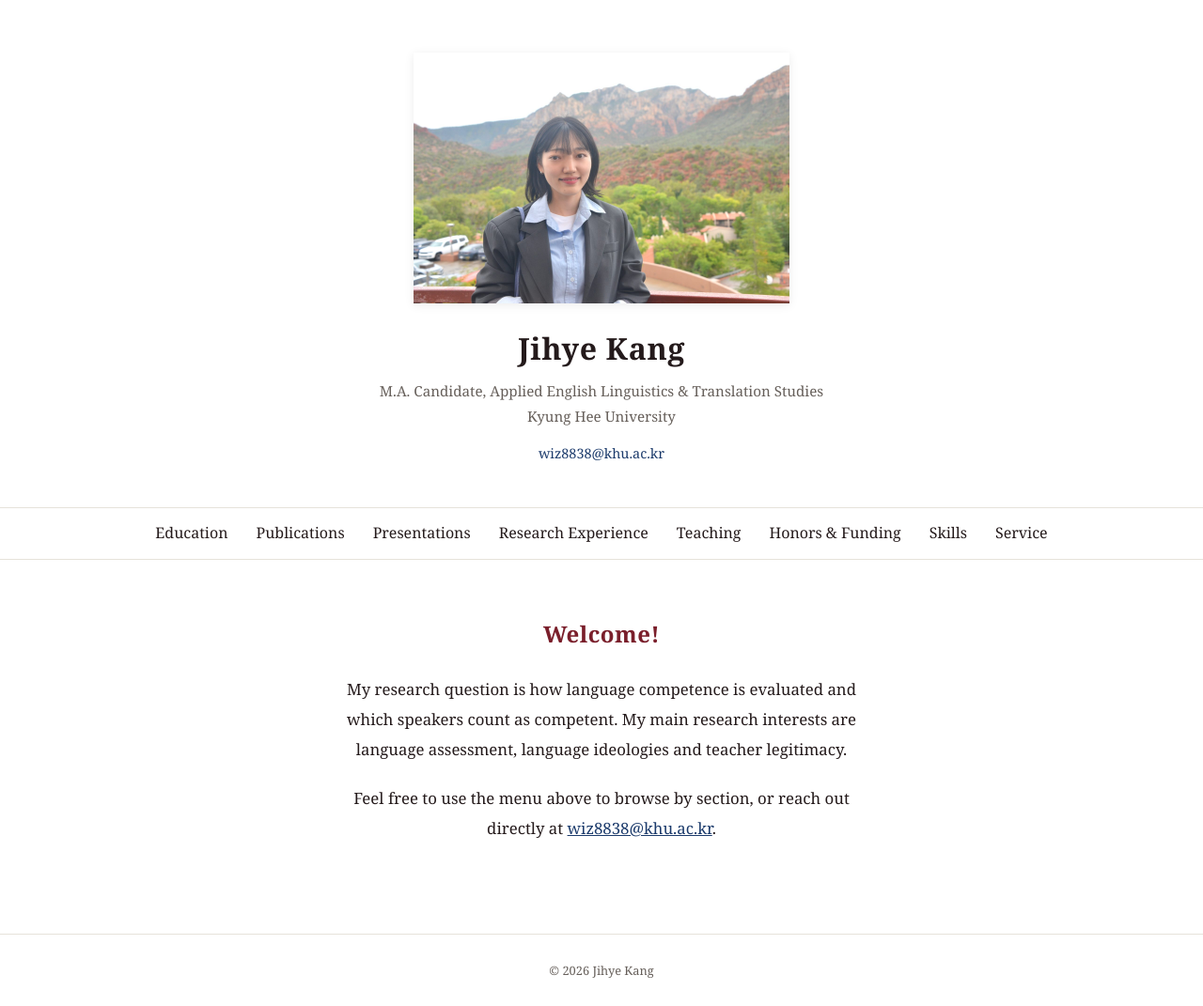
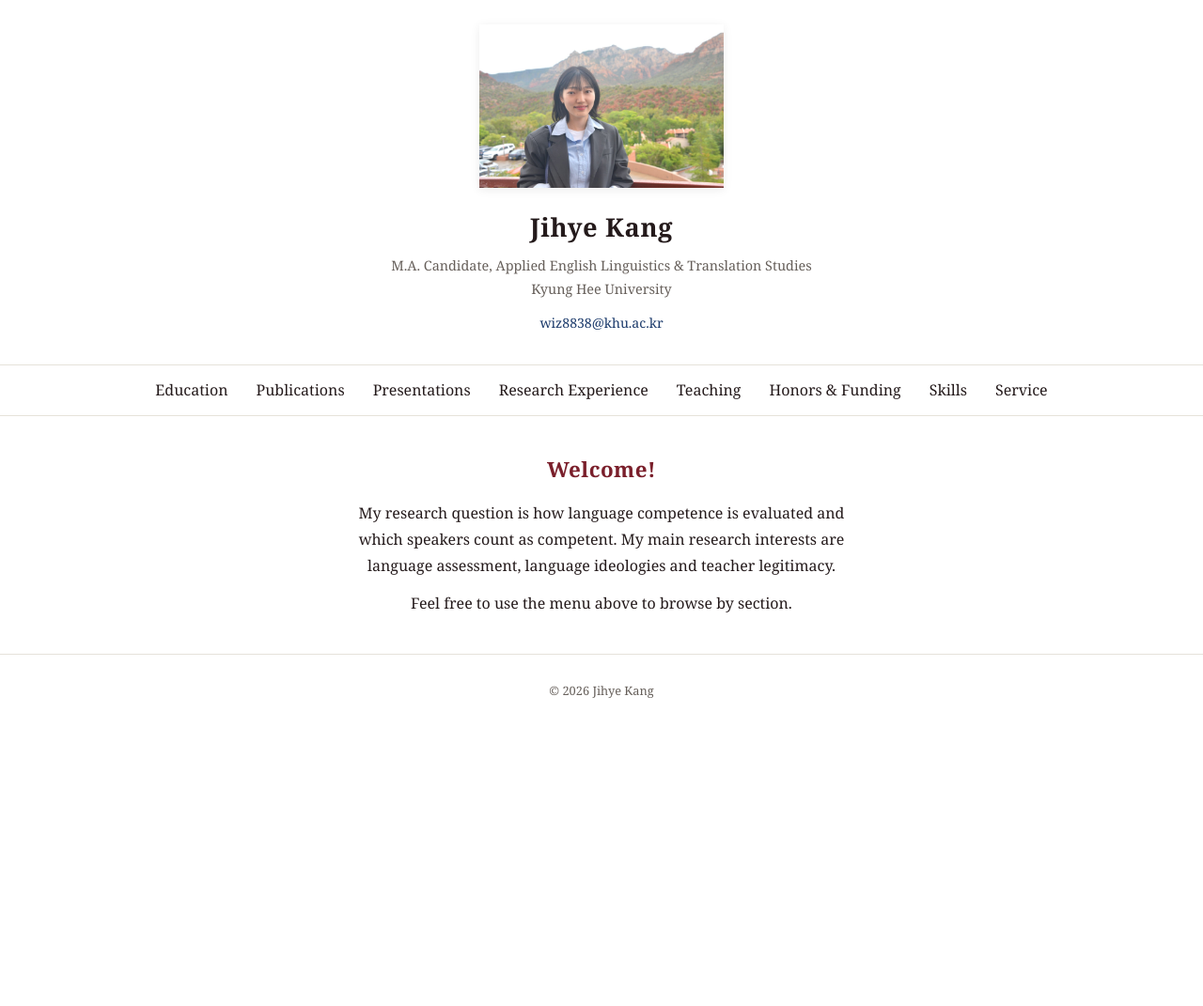
Before and after one commit to jihyekangKR/jihyekangKR.github.io, a plain HTML site: page index.html in a window 1280 px wide. Shown: the whole page at 94% size. After the commit the page ends 800 px from the top, so only its background shows below. Drawn offline with Linux system fonts and the light colour scheme.

Commit message:
Add files via upload

```diff
--- a/index.html
+++ b/index.html
@@ -26,27 +26,27 @@
     line-height: 1.6;
   }
   header {
-    padding: 40px 24px 28px;
+    padding: 24px 24px 18px;
     text-align: center;
     border-bottom: 1px solid var(--line);
   }
-  header h1 { margin: 0 0 8px; letter-spacing: 0.02em; }
-  header h1 a { color: inherit; text-decoration: none; font-size: 2rem; }
+  header h1 { margin: 0 0 6px; letter-spacing: 0.02em; }
+  header h1 a { color: inherit; text-decoration: none; font-size: 1.7rem; }
   header p.role {
     color: var(--muted);
-    font-size: 0.95rem;
+    font-size: 0.9rem;
     margin: 0 0 2px;
   }
-  header p.role + p.role { margin: 0 0 16px; }
-  header .contact { font-size: 0.9rem; color: var(--muted); }
+  header p.role + p.role { margin: 0 0 10px; }
+  header .contact { font-size: 0.88rem; color: var(--muted); }
   header .contact a { color: var(--accent2); text-decoration: none; }
   header .contact a:hover { text-decoration: underline; }
-  header.has-banner { padding: 56px 24px 32px; }
+  header.has-banner { padding: 26px 24px 18px; }
   header .banner {
-    max-width: 400px;
+    max-width: 260px;
     width: 100%;
     height: auto;
-    margin: 0 auto 22px;
+    margin: 0 auto 14px;
     display: block;
     box-shadow: 0 2px 10px rgba(0,0,0,0.08);
   }
@@ -136,15 +136,19 @@
     text-align: center;
     border-bottom: none;
     padding-bottom: 0;
-    margin-bottom: 24px;
-    font-size: 1.5rem;
+    margin-bottom: 14px;
+    font-size: 1.4rem;
   }
   .welcome-section p.intro-text {
-    font-size: 1.05rem;
-    line-height: 1.9;
-    margin: 0 0 20px;
+    font-size: 1rem;
+    line-height: 1.75;
+    margin: 0 0 12px;
   }
   .welcome-section p.intro-text:last-child { margin-bottom: 0; }
+  main.home-main {
+    padding: 20px 24px 40px;
+  }
+  main.home-main section { margin-bottom: 0; }
   .tag-line { font-size: 0.9rem; }
   a.inline-link { color: var(--accent2); }
   a.yt-link { display: inline-flex; align-items: center; gap: 6px; }
@@ -169,7 +173,7 @@
   }
 </style>
 </head>
-<body>
+<body class="home">
 
 <header class="has-banner">
   <img class="banner" src="images/profile.jpg" alt="Jihye Kang">
@@ -192,7 +196,7 @@
   <a href="service.html">Service</a>
 </nav>
 
-<main>
+<main class="home-main">
 
   <section class="welcome-section">
     <h2>Welcome!</h2>
@@ -200,8 +204,7 @@
       My research question is how language competence is evaluated and which speakers count as competent. My main research interests are language assessment, language ideologies and teacher legitimacy.
     </p>
     <p class="intro-text">
-      Feel free to use the menu above to browse by section, or reach out directly at
-      <a class="inline-link" href="mailto:wiz8838@khu.ac.kr">wiz8838@khu.ac.kr</a>.
+      Feel free to use the menu above to browse by section.
     </p>
   </section>
 
```
Also changed, not shown: education.html (+18 -14 lines), honors.html (+18 -14 lines), presentations.html (+18 -14 lines), publications.html (+18 -14 lines), research-experience.html (+18 -14 lines), service.html (+18 -14 lines), skills.html (+18 -14 lines), teaching.html (+18 -14 lines).
